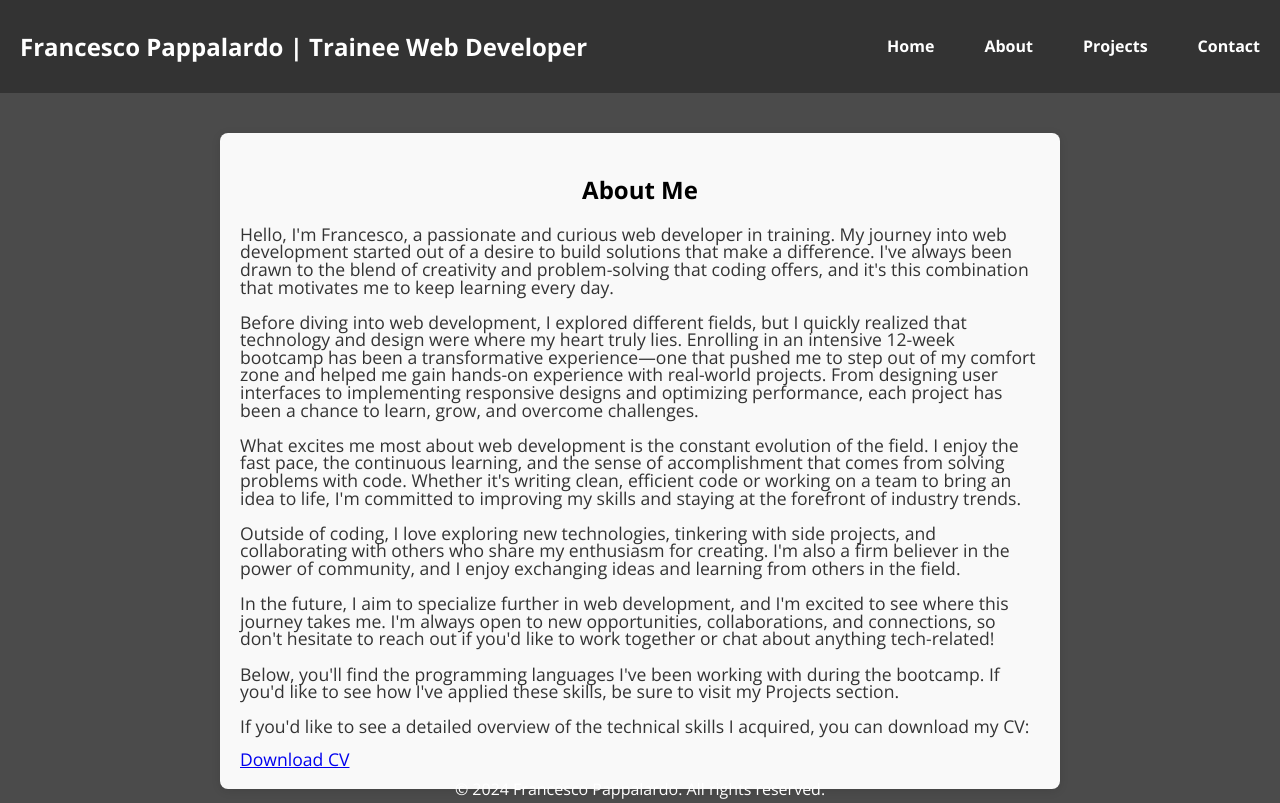
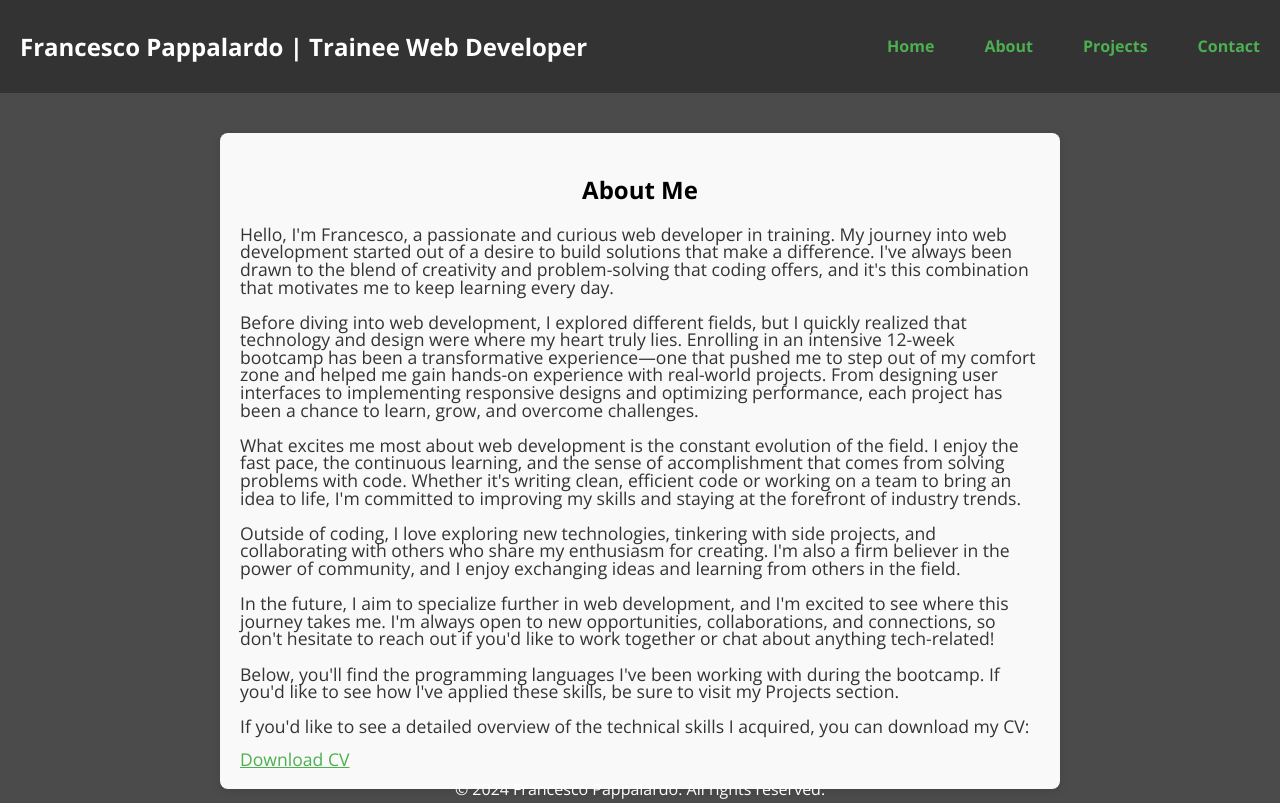
Before and after one commit to FrancescoPappalardo01/myPortfolio, a plain HTML site: page about.html in a window 1280 px wide. Shown: the top 803 px of the page. Drawn offline with nearby package versions, Linux system fonts and the light colour scheme.

Commit message:
Update style.css

```diff
--- a/style.css
+++ b/style.css
@@ -63,10 +63,10 @@ body {
         list-style-type: none;
     }
 
-   .social-list > a:link{
+    a:link{
         color:#4CAF50;
     }
-   .social-list > a:visited {
+    a:visited {
         color:#ccc;
     }
 
```
